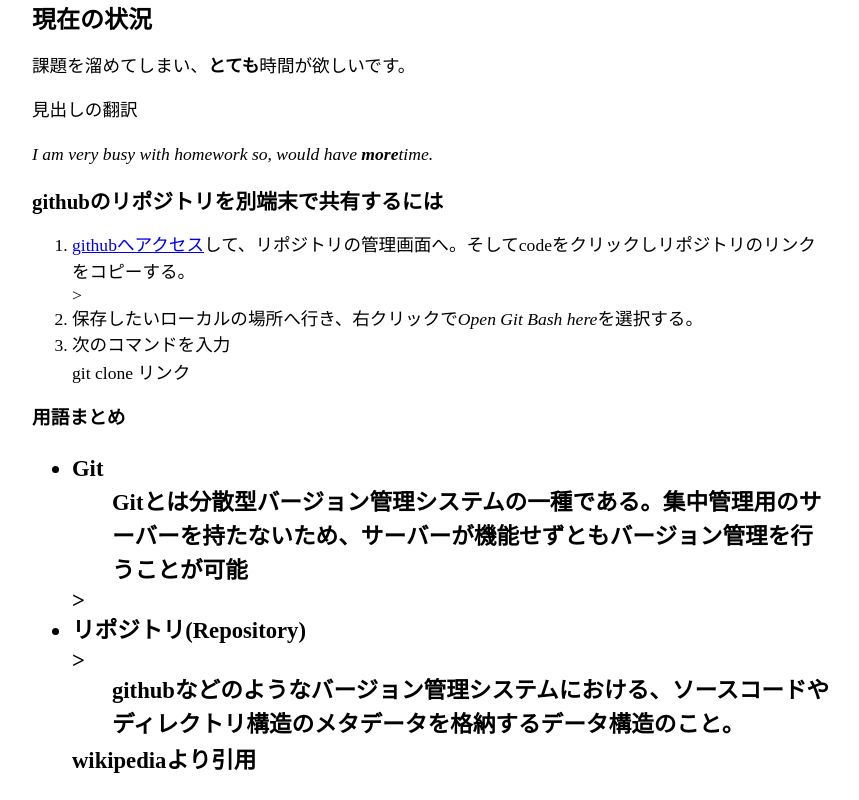
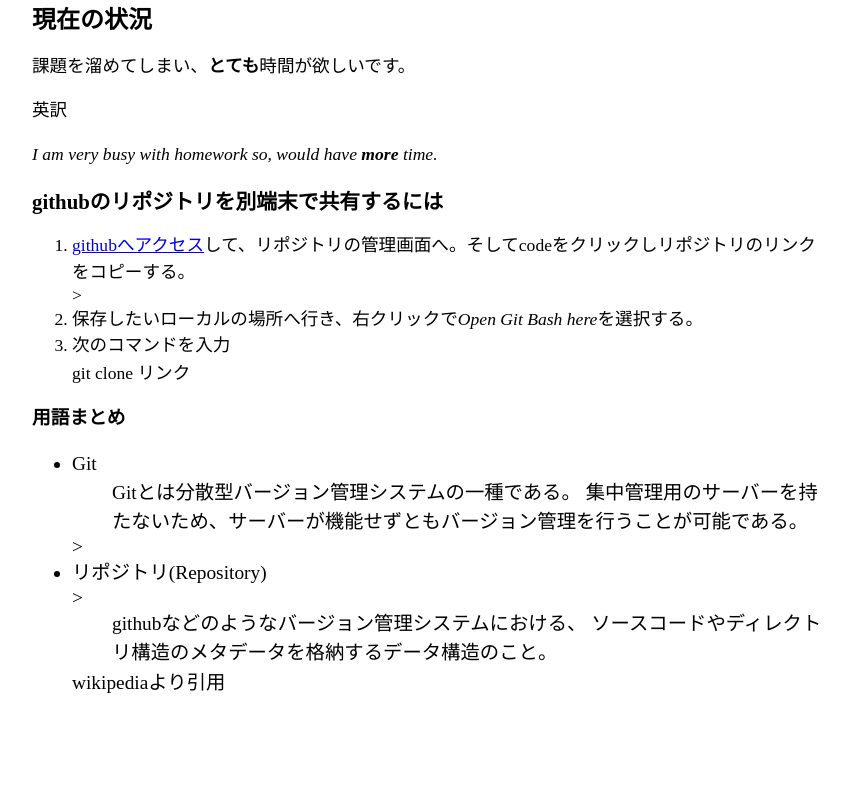
Before and after one commit to chicoty/git-tutorial, a website built with Vite: page index.html in a window 1280 px wide. Shown: the whole page, without its empty margins (208-1067 px from the left). Built offline with nearby package versions, Linux system fonts and the light colour scheme.

Commit message:
段落の変更

```diff
--- a/index.html
+++ b/index.html
@@ -9,8 +9,8 @@
 
     <h1>現在の状況</h1>
     <p>課題を溜めてしまい、<strong>とても</strong>時間が欲しいです。</p>
-    <p>見出しの翻訳</p>
-    <p><em>I am very busy with homework so, would have <strong>more</strong>time.</em></p>
+    <p>英訳</p>
+    <p><em>I am very busy with homework so, would have <strong>more</strong> time.</em></p>
 
     <h2>githubのリポジトリを別端末で共有するには</h2>
     <ol>
@@ -20,13 +20,23 @@
     git clone リンク
     </ol>
 
-    <h3>用語まとめ<h3>
+    <h3>用語まとめ</h3>
       <dl>
         <ul>
-          <li><dt>Git</dt></li>
-          <dd>Gitとは分散型バージョン管理システムの一種である。集中管理用のサーバーを持たないため、サーバーが機能せずともバージョン管理を行うことが可能</dd>>
-          <li><dt>リポジトリ(Repository)</dt></li>>
-          <dd>githubなどのようなバージョン管理システムにおける、ソースコードやディレクトリ構造のメタデータを格納するデータ構造のこと。</dd>
+          <li>
+            <dt>Git</dt>
+          </li>
+          <dd>
+            Gitとは分散型バージョン管理システムの一種である。
+            集中管理用のサーバーを持たないため、サーバーが機能せずともバージョン管理を行うことが可能である。
+          </dd>>
+          <li>
+            <dt>リポジトリ(Repository)</dt>
+          </li>>
+          <dd>
+            githubなどのようなバージョン管理システムにおける、
+            ソースコードやディレクトリ構造のメタデータを格納するデータ構造のこと。
+          </dd>
           <a herf="https://ja.wikipedia.org/wiki/%E3%83%AA%E3%83%9D%E3%82%B8%E3%83%88%E3%83%AA">
           wikipediaより引用
           </a>
```
